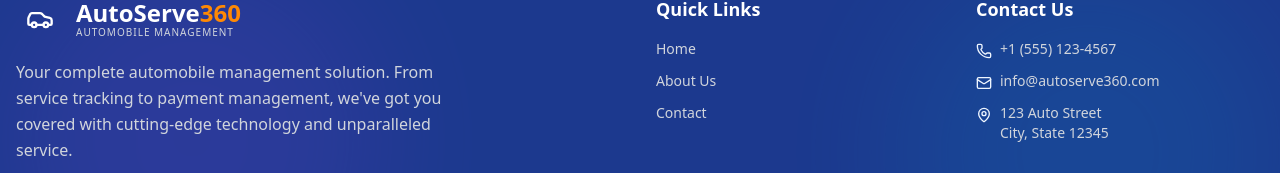
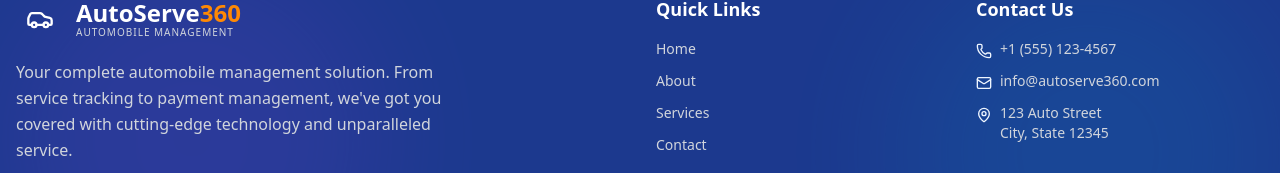
Before and after one commit to Automobile-Management-System/Frontend, a Next.js app: page / in a window 1280 px wide. Shown: the part 2342-2515 px from the top of the page. Built offline with nearby package versions, Linux system fonts and the light colour scheme.

Commit message:
updated footer

```diff
--- a/components/common/footer.tsx
+++ b/components/common/footer.tsx
@@ -74,7 +74,13 @@ export function Footer() {
                 href="/about"
                 className="flex items-center text-sm text-gray-300 hover:text-gray-50 transition-colors group"
               >
-                About Us
+                About
+              </Link>
+              <Link
+                href="/services"
+                className="flex items-center text-sm text-gray-300 hover:text-gray-50 transition-colors group"
+              >
+                Services
               </Link>
               <Link
                 href="/contact"
```
